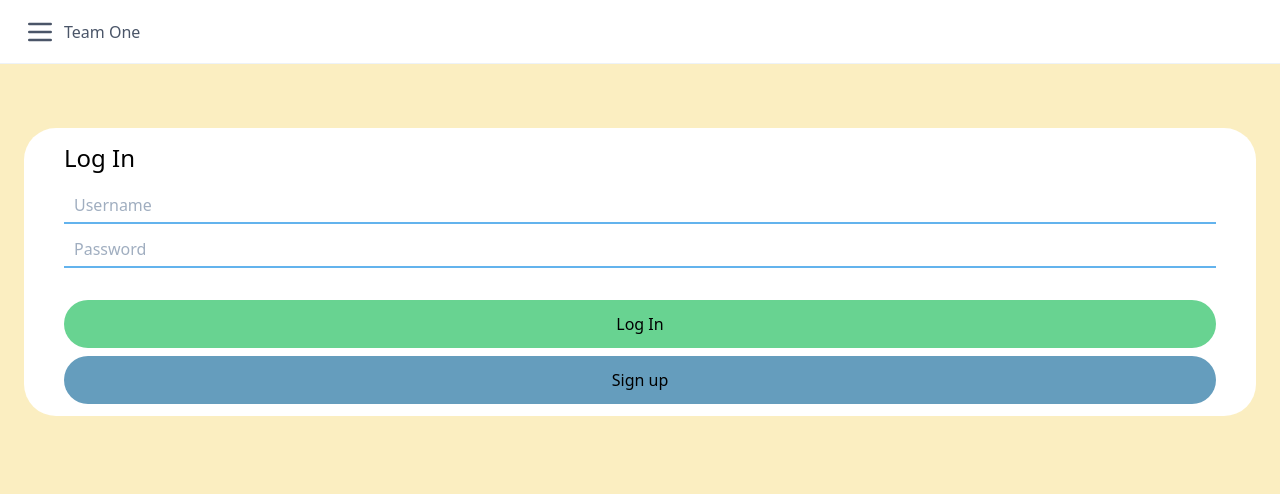
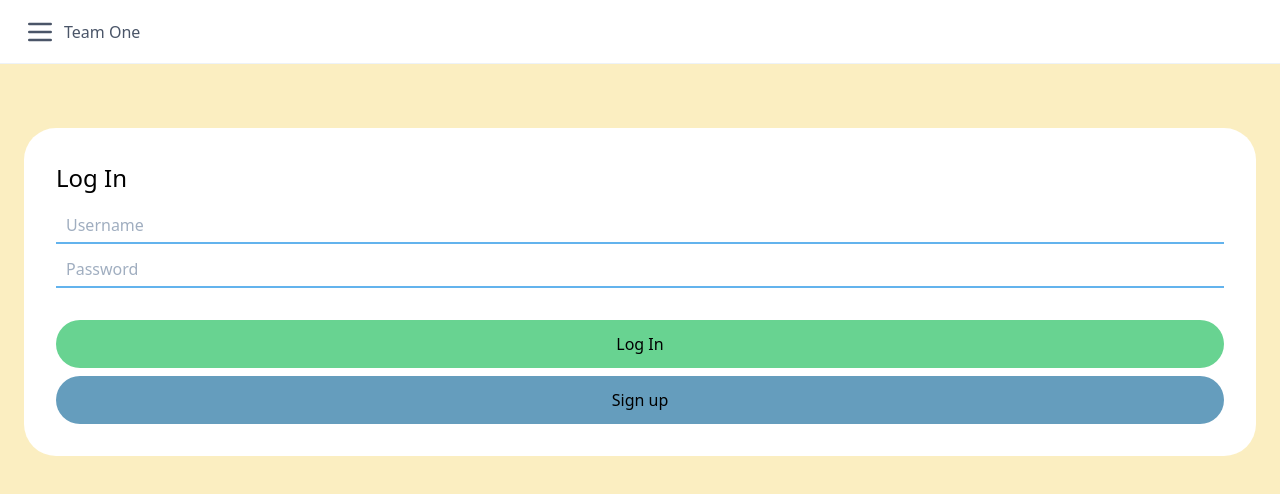
Before and after one commit to JamesSunshine/hackCHCH, a Vue app: page /login in a window 1280 px wide. Shown: the top 494 px of the page. Built offline with nearby package versions, Linux system fonts and the light colour scheme.

Commit message:
Created general container css class thing

```diff
--- a/public/style.css
+++ b/public/style.css
@@ -21,3 +21,8 @@
 body {
     background-color: #FBEEC1;
 }
+
+.general-container-rounded {
+    border-radius: 2em;
+    padding: 2em;
+}
--- a/src/components/Login.vue
+++ b/src/components/Login.vue
@@ -1,8 +1,8 @@
 <template>
     <div class="">
         <div class="pt-32">
-            <div class="bg-white m-auto px-10 py-3 radius-border mx-6">
-                <div class="radius-border">
+            <div class="bg-white m-auto general-container-rounded mx-6">
+                <div class="">
                     <div class="">
                         <h2 class="text-2xl">Log In</h2>
                     </div>
```
